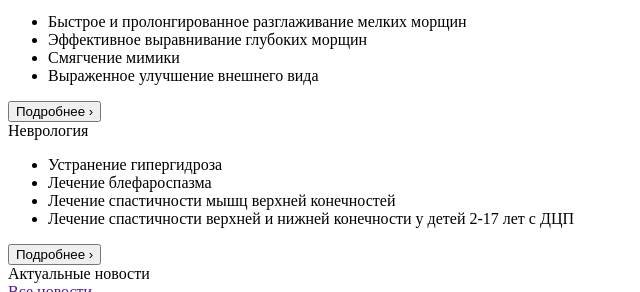
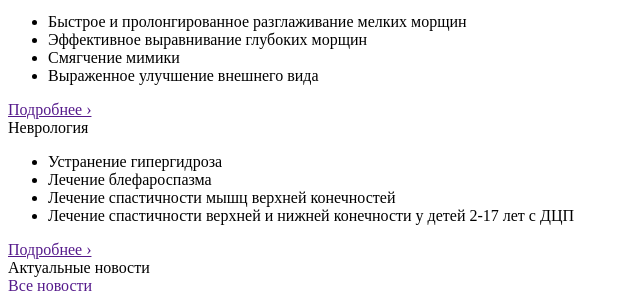
Before and after one commit to EvgeniyTurovets/relatoks, a website: page src/index.html in a window 1280 px wide. Shown: the part 929-1221 px from the top of the page, without its empty margins (0-640 px from the left). Drawn offline with Linux system fonts and the light colour scheme; files that its build step writes are made by us from their sources.

Commit message:
fixed links

```diff
--- a/src/index.html
+++ b/src/index.html
@@ -156,7 +156,7 @@
                   <li>Смягчение мимики</li>
                   <li>Выраженное улучшение внешнего вида</li>
                 </ul>
-                <button class="details">Подробнее ›</button>
+                <a class="details" href="">Подробнее ›</a>
               </div>
 
               <div class="item neurology">
@@ -167,7 +167,7 @@
                   <li>Лечение спастичности мышц верхней конечностей</li>
                   <li>Лечение спастичности верхней и нижней конечности у детей 2-17 лет с ДЦП</li>
                 </ul>
-                <button class="details">Подробнее ›</button>
+                <a class="details" href="">Подробнее ›</a>
               </div>
 
             </div>
```
